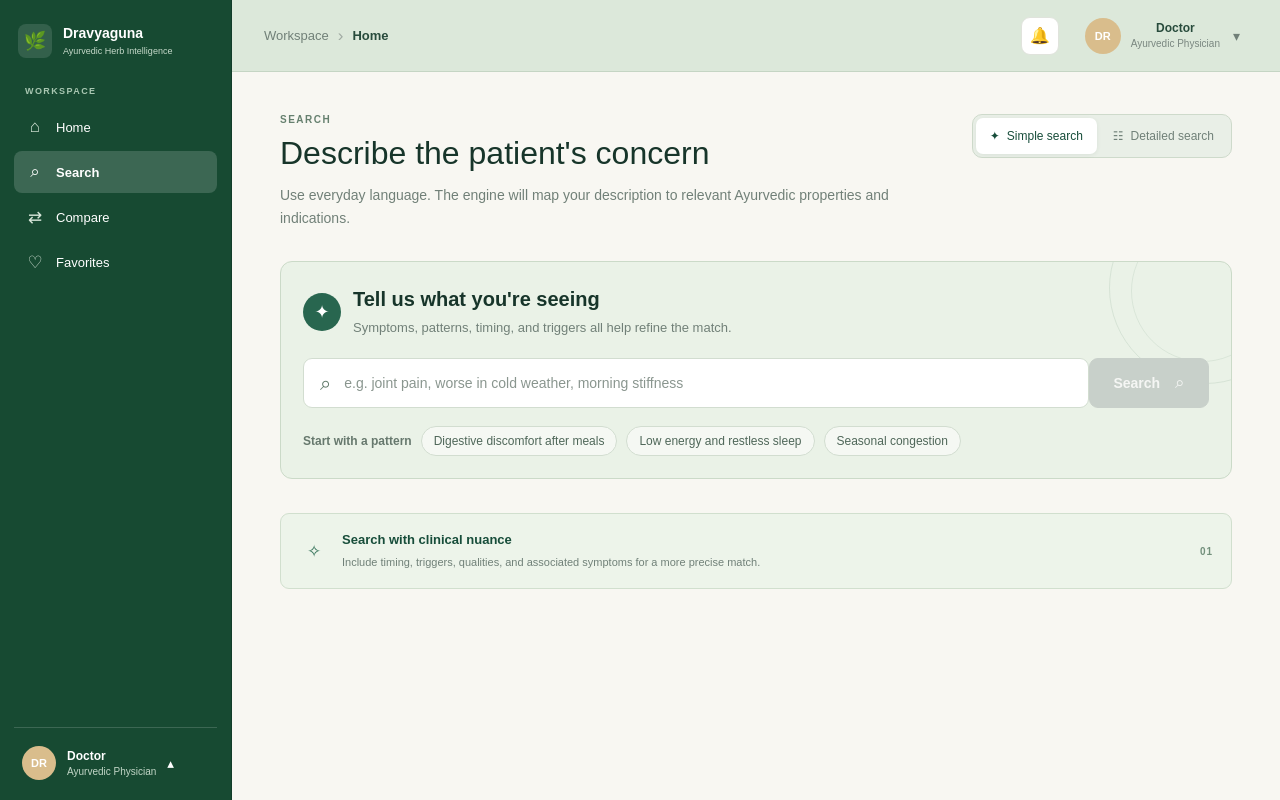
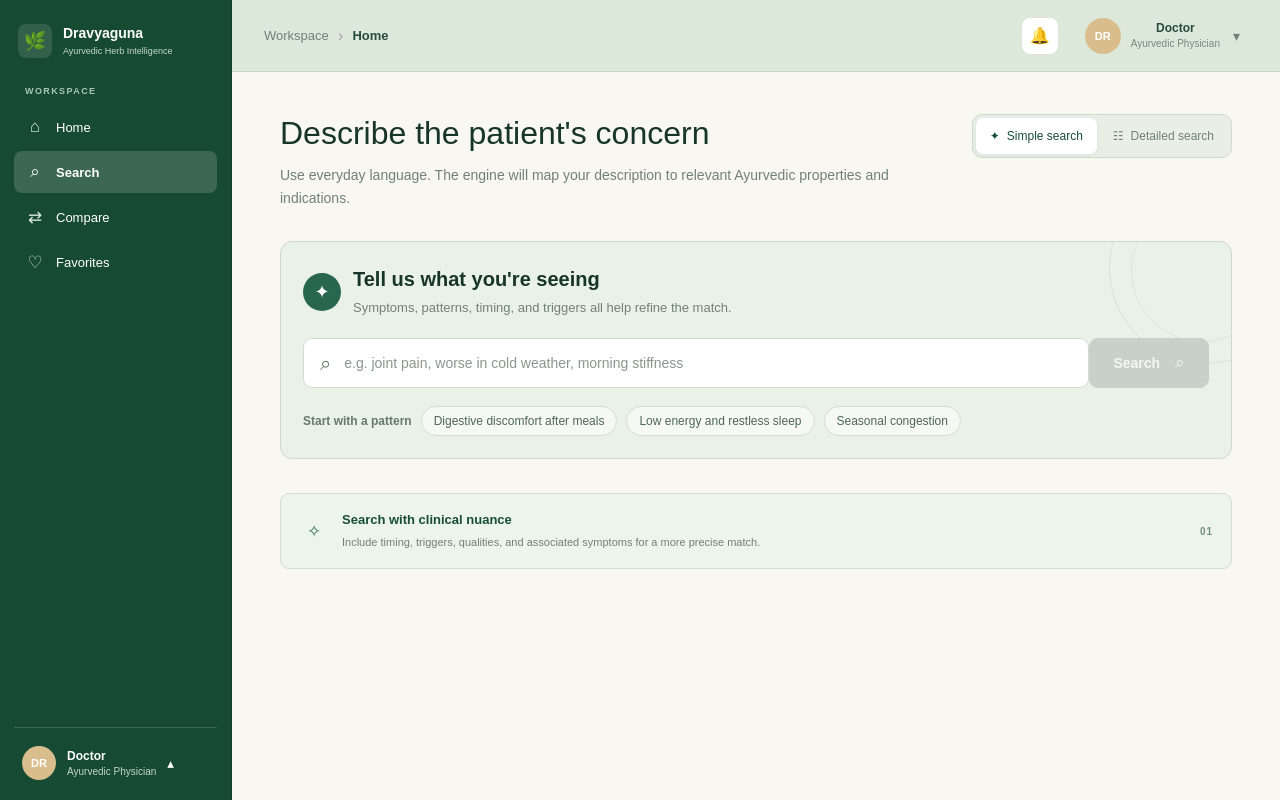
Before and after one commit to Shravani87-Bagal/Keshaurved_Dravyagun, a React app: page /search in a window 1280 px wide. Built offline with nearby package versions, Linux system fonts and the light colour scheme; the HTML template or start-up script is replaced by a standard one.

Commit message:
Add permanent delete for vocabulary terms

```diff
--- a/src/pages/SearchPage.jsx
+++ b/src/pages/SearchPage.jsx
@@ -62,10 +62,6 @@ function SearchPage() {
           <section className="search-page-header">
 
             <div className="search-header-text">
-
-              <p className="search-page-label">
-                SEARCH
-              </p>
 
               {mode === "detailed" ? (
 
--- a/src/styles/SearchPage.css
+++ b/src/styles/SearchPage.css
@@ -418,16 +418,12 @@
 
   .clinical-nuance-number {
     position: absolute;
-
     right: 18px;
     top: 50%;
-
     transform: translateY(-50%);
-
     font-size: 10px;
     font-weight: 600;
     letter-spacing: 1px;
-
     color: #73907c;
   }
 
```
Also changed, not shown: src/styles/DoctorHome.css (+19 -112 lines).
